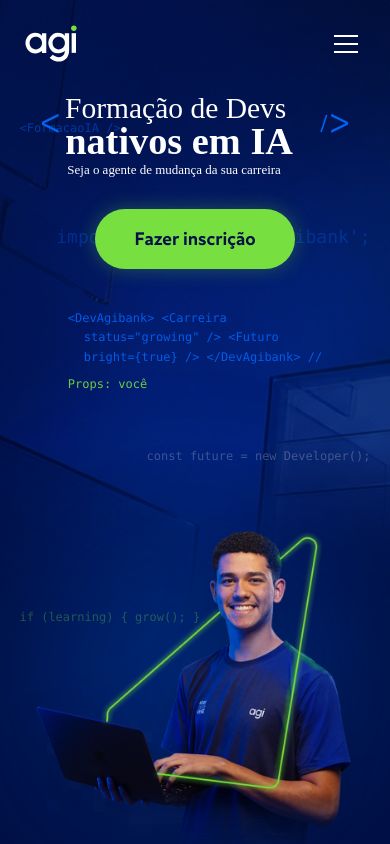
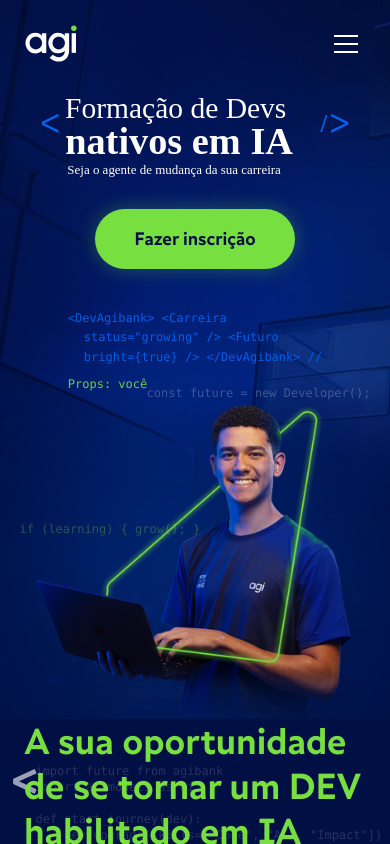
Before and after one commit to Uriel3coletivo/formacao-devs-ia, a Next.js app: page / in a window 390 px wide. Shown: the top 844 px of the page. Built offline with nearby package versions, Linux system fonts and the light colour scheme.

Commit message:
Update Hero.jsx

```diff
--- a/src/components/Hero.jsx
+++ b/src/components/Hero.jsx
@@ -16,7 +16,6 @@ export default function Hero() {
   }, [])
 
   return (
-    // Mobile: pt-24 pb-0 (compacto). Desktop: lg:min-h-screen lg:pt-32 lg:pb-12 (O que você aprovou)
     <section className="relative flex items-center bg-[#000f44] overflow-hidden pt-24 pb-0 lg:min-h-screen lg:pt-32 lg:pb-12">
 
       <div className="absolute inset-0 z-0">
@@ -29,29 +28,27 @@ export default function Hero() {
       </div>
 
       <div className="absolute inset-0 z-10 pointer-events-none overflow-hidden font-mono text-xs md:text-base">
-        <motion.div animate={{ y: [0, -20, 0], opacity: [0.2, 0.6, 0.2] }} transition={{ repeat: Infinity, duration: 4, ease: "easeInOut" }} className="absolute top-[15%] lg:top-[20%] left-[5%] text-[#0064f5]">&lt;FormacaoIA /&gt;</motion.div>
-        <motion.div animate={{ y: [0, -15, 0], opacity: [0.3, 0.8, 0.3] }} transition={{ repeat: Infinity, duration: 5, ease: "easeInOut", delay: 2 }} className="absolute top-[25%] lg:top-[30%] right-[5%] lg:right-[10%] text-[#0064f5] text-lg lg:text-xl">import &#123; AI &#125; from 'agibank';</motion.div>
+        {/* AQUI: Adicionado 'hidden lg:block' para esconder esses códigos no celular e limpar a tela */}
+        <motion.div animate={{ y: [0, -20, 0], opacity: [0.2, 0.6, 0.2] }} transition={{ repeat: Infinity, duration: 4, ease: "easeInOut" }} className="hidden lg:block absolute top-[15%] lg:top-[20%] left-[5%] text-[#0064f5]">&lt;FormacaoIA /&gt;</motion.div>
+        <motion.div animate={{ y: [0, -15, 0], opacity: [0.3, 0.8, 0.3] }} transition={{ repeat: Infinity, duration: 5, ease: "easeInOut", delay: 2 }} className="hidden lg:block absolute top-[25%] lg:top-[30%] right-[5%] lg:right-[10%] text-[#0064f5] text-lg lg:text-xl">import &#123; AI &#125; from 'agibank';</motion.div>
       </div>
 
       <div className="container-custom relative z-20 w-full mt-4">
-        {/* Mobile: 1 coluna. Desktop: 12 colunas */}
         <div className="grid grid-cols-1 lg:grid-cols-12 gap-8 lg:gap-0 items-center">
 
           <motion.div
             initial={{ opacity: 0, y: 30 }}
             animate={{ opacity: 1, y: 0 }}
             transition={{ duration: 0.8 }}
-            // Mobile: centralizado. Desktop: lg:items-start lg:text-left
             className="col-span-1 lg:col-span-5 flex flex-col items-center lg:items-start justify-center text-center lg:text-left w-full z-30"
           >
-            {/* Mobile: object-center. Desktop: lg:object-left lg:-ml-12 (O alinhamento perfeito que fizemos) */}
+            {/* Imagem do Logo: Se você exportar como PNG, mude a extensão aqui para .png */}
             <img
               src="/images/Logo-Formacao-Devs.svg"
-              alt="Formação de Devs nativos em IA"
+              alt="Formação de Devs"
               className="w-[90%] lg:w-full max-w-[400px] lg:max-w-[700px] xl:max-w-[850px] mb-8 object-contain object-center lg:object-left lg:-ml-8 xl:-ml-12"
             />
 
-            {/* Mobile: pl-0. Desktop: lg:pl-10 xl:pl-12 (O recuo exato da letra F) */}
             <div className="pl-0 md:pl-8 lg:pl-10 xl:pl-12 w-full flex flex-col items-center lg:items-start">
               <button className="bg-[#77df40] text-[#000f44] px-10 py-4 rounded-full font-bold text-lg hover:bg-[#0064f5] hover:text-white transition-all transform hover:scale-105 active:scale-95 shadow-[0_0_20px_rgba(119,223,64,0.3)]">
                 Fazer inscrição
@@ -70,14 +67,13 @@ export default function Hero() {
             </div>
           </motion.div>
 
-          {/* Mobile: h-[450px]. Desktop: lg:h-[900px] (A altura gigante que configuramos) */}
-          <div className="col-span-1 lg:col-span-7 relative h-[450px] md:h-[600px] lg:h-[800px] xl:h-[950px] flex justify-center items-end pointer-events-none mt-4 lg:mt-0 z-20">
+          {/* AQUI: Adicionado -mt-10 no mobile para puxar a foto do rapaz para cima e grudar no texto */}
+          <div className="col-span-1 lg:col-span-7 relative h-[380px] md:h-[600px] lg:h-[800px] xl:h-[950px] flex justify-center items-end pointer-events-none -mt-10 lg:mt-0 z-20">
             <div className="absolute top-1/2 left-1/2 transform -translate-x-1/2 -translate-y-1/2 w-[300px] lg:w-[500px] h-[300px] lg:h-[500px] bg-[#0064f5] rounded-full blur-[80px] lg:blur-[120px] opacity-30 z-0" />
 
             <motion.div
               animate={{ x: mousePosition.x, y: mousePosition.y }}
               transition={{ type: 'spring', stiffness: 50, damping: 20 }}
-              // Mobile: scale-[1.1]. Desktop: lg:scale-[1.8] lg:-translate-x-32 (O Dev gigante colado no texto)
               className="relative w-full h-full flex justify-center items-end z-10 scale-[1.1] lg:scale-[1.4] xl:scale-[1.8] origin-bottom lg:-translate-x-32"
             >
               <img
```
